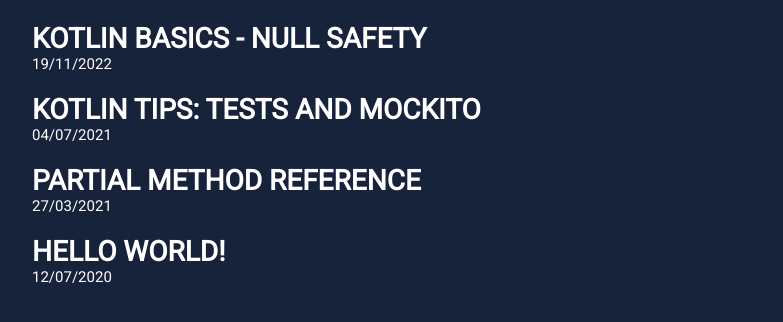
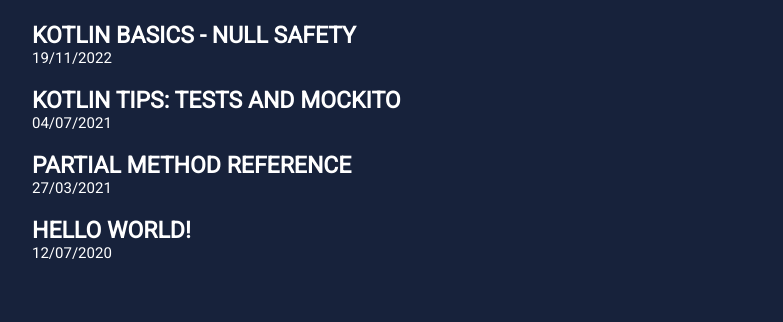
Before and after one commit to diasandre/my-blog-tech-stuff, a Gatsby site: page / in a window 1280 px wide. Shown: the part 222-544 px from the top of the page, without its empty margins (248-1031 px from the left). Built offline with nearby package versions, Linux system fonts and the light colour scheme; Gatsby itself is replaced by a stand-in of ours.

Commit message:
h3 font-size

```diff
--- a/src/styles.css
+++ b/src/styles.css
@@ -30,7 +30,7 @@
 h3 {
   color: white;
   margin: 0;
-  font-size: 1.4em;
+  font-size: 1.15em;
   text-transform: uppercase;
 }
 
```
